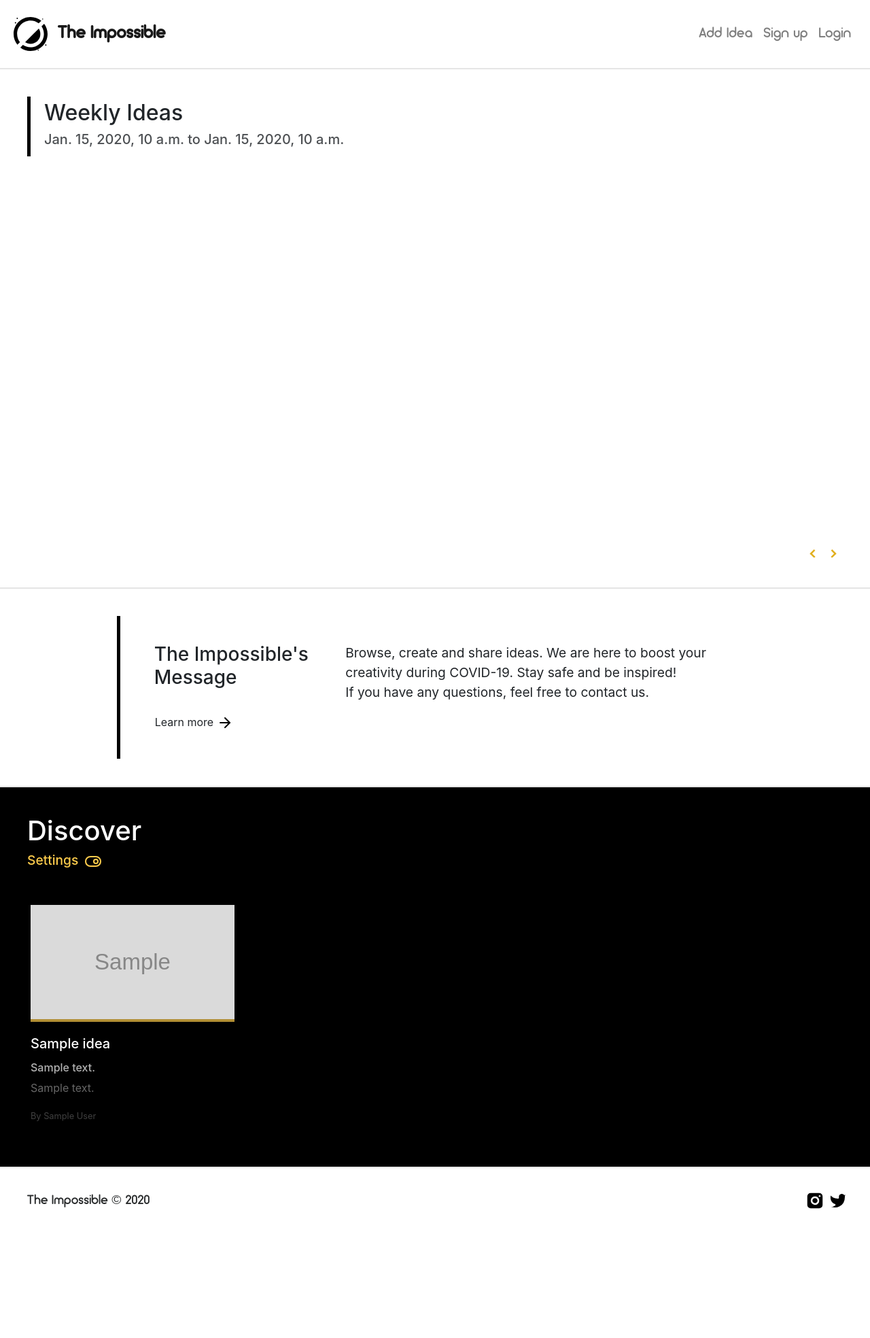
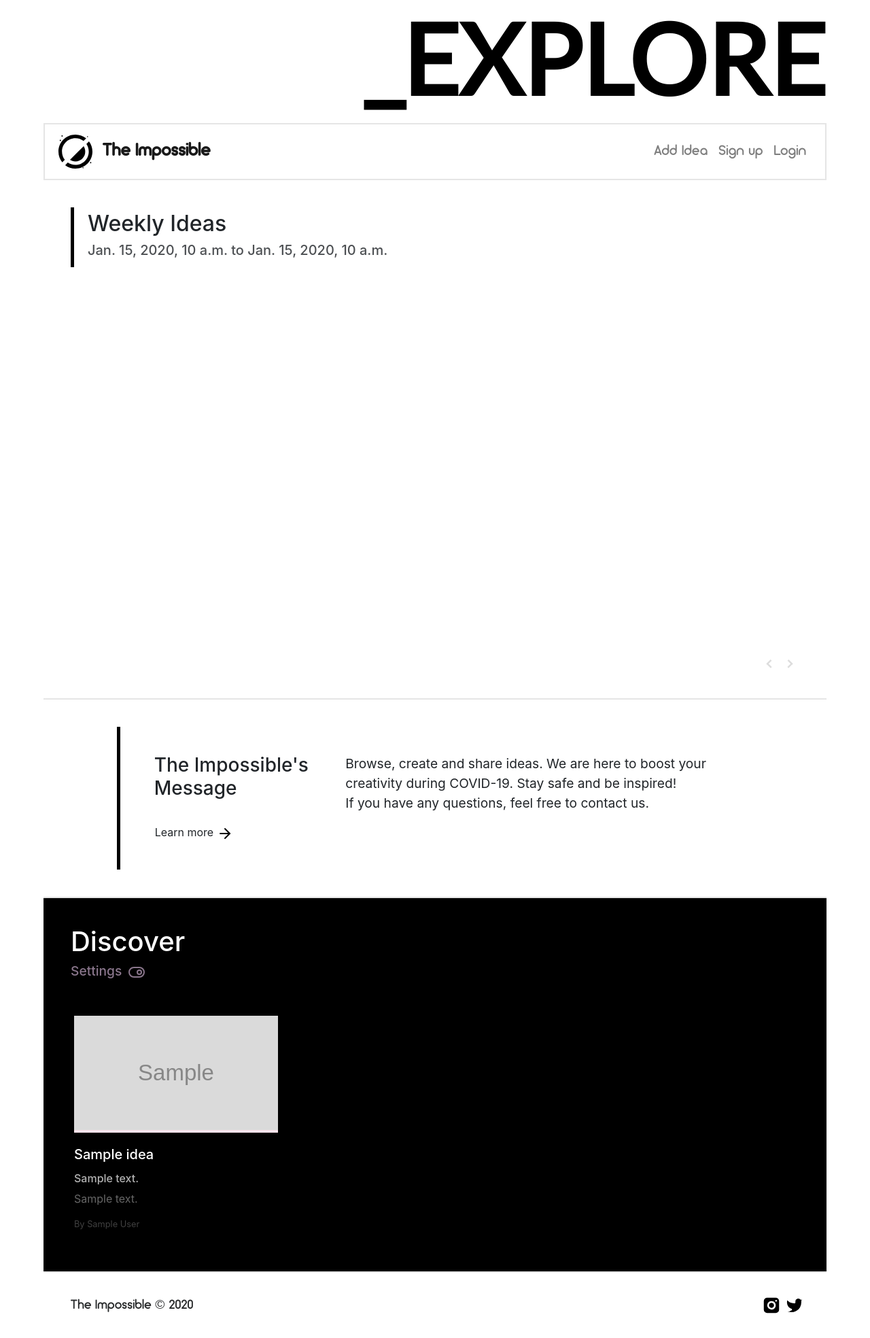
Before and after one commit to micha31r/the-impossible, a Django app: template src/idea/templates/idea/explore.html in a window 1280 px wide. Shown: the whole page at 68% size. Before the commit the page ends 1778 px from the top, so only its background shows below. Run offline with Django 3.2, Linux system fonts and the light colour scheme; the template is opened without the code that fills it: most values are stand-ins (such as "Sample title", 1, 10 or a date in 2020); grey boxes marked "Sample" are stand-in pictures; some libraries are stand-ins or nearby versions.

Commit message:
Edited many things
mainly css

```diff
--- a/src/idea/static/idea/explore_page/main.css
+++ b/src/idea/static/idea/explore_page/main.css
@@ -7,6 +7,13 @@
 a:hover {
 	color: currentColor;
 	text-decoration: none;
+}
+
+.before-header {
+	font-family: 'Lato', sans-serif;
+	font-size: 9rem;
+	color: #000;
+	text-align: right;
 }
 
 /* Explore */
@@ -50,7 +57,7 @@
 	border-color: black;
 }
 
-.announcement-wrapper h3, p {
+.announcement-wrapper h3, .announcement-wrapper p {
 	margin-right: 50px;
 	margin-bottom: 20px;
 	display: inline-block;
@@ -82,7 +89,7 @@
 }
 
 .discover-customise a {
-	color: rgb(254,204,76);
+	color: rgb(138,118,140);
 	font-size: 1.2rem;
 }
 
@@ -115,7 +122,7 @@
 .img-border {
 	border-bottom-width: 4px !important;
 	border-style: solid;
-	border-color: rgba(254,204,76,0.7) !important;
+	border-color: rgb(249,227,234) !important;
 	margin-bottom: 20px;
 }
 
--- a/src/idea/static/idea/masonary_idea/main.css
+++ b/src/idea/static/idea/masonary_idea/main.css
@@ -68,8 +68,8 @@
 	background-color: #fff;
 	width: 100%;
 	border: 0;
-	border-radius: 20px;
-	box-shadow: 0px 10px 15px #ccc;
+	border-radius: 0px;
+	box-shadow: 0px 10px 15px #ddd;
 	overflow: hidden;
 }
 
@@ -136,7 +136,7 @@
 
 @media only screen and (max-width: 10000px) {
 	.flex-wrapper {
-		width: 24%;
+		width: 23.5%;
 	}
 	.flex-wrapper:nth-of-type(4n+1) { order: 1; }
 	.flex-wrapper:nth-of-type(4n+2) { order: 2; }
@@ -146,7 +146,7 @@
 
 @media only screen and (max-width: 1099px) {
 	.flex-wrapper {
-		width: 32%;
+		width: 31.5%;
 	}
 	.flex-wrapper:nth-of-type(3n+1) { order: 1; }
 	.flex-wrapper:nth-of-type(3n+2) { order: 2; }
@@ -155,7 +155,7 @@
 
 @media only screen and (max-width: 799px) {
 	.flex-wrapper {
-		width: 48%;
+		width: 47.5%;
 		margin-bottom: 3%;
 	}
 	.flex-wrapper:nth-of-type(2n+1) { order: 1; }
--- a/src/idea/static/idea/pagination/main.css
+++ b/src/idea/static/idea/pagination/main.css
@@ -15,7 +15,7 @@
 }
 
 .change-page-unavailable .left-arrow, .change-page-unavailable .right-arrow  {
-	fill: rgb(225,175,30);
+	fill: #ddd;
 }
 
 .word-omission {
--- a/src/idea/templates/idea/explore.html
+++ b/src/idea/templates/idea/explore.html
@@ -4,6 +4,11 @@
 
 {% block title %}
 	<title>Explore - The Impossible</title>
+{% endblock %}
+
+{% block before %}
+	<link href="https://fonts.googleapis.com/css2?family=Lato&display=swap" rel="stylesheet">
+	<h1 class="before-header"><b>_EXPLORE</b></h1>
 {% endblock %}
 
 {% block nav_custom %}
@@ -67,7 +72,7 @@
 	<div class="wrapper discover-wrapper">
 		<div class="discover-header">
 			<h1>Discover</h1>
-			<h6 class="discover-customise"><a href="{% if user.is_authenticated %} {% else %} {% url 'login_page' %} {% endif %}">Settings <svg xmlns="http://www.w3.org/2000/svg" width="24" height="24" viewBox="0 0 24 24" fill="none" stroke="rgb(254,204,76)" stroke-width=2 stroke-linecap="round" stroke-linejoin="round" class="feather feather-toggle-right"><rect x="1" y="5" width="22" height="14" rx="7" ry="7"></rect><circle cx="16" cy="12" r="3"></circle></svg></a></h6>
+			<h6 class="discover-customise"><a href="{% if user.is_authenticated %} {% else %} {% url 'login_page' %} {% endif %}">Settings <svg xmlns="http://www.w3.org/2000/svg" width="24" height="24" viewBox="0 0 24 24" fill="none" stroke="rgb(138,118,140)" stroke-width=2 stroke-linecap="round" stroke-linejoin="round" class="feather feather-toggle-right"><rect x="1" y="5" width="22" height="14" rx="7" ry="7"></rect><circle cx="16" cy="12" r="3"></circle></svg></a></h6>
 		</div>
 		<br>
 		<div class="horizontal-overflow-wrapper">
--- a/src/the_impossible/static/component/base/main.css
+++ b/src/the_impossible/static/component/base/main.css
@@ -1,11 +1,9 @@
 body {
 	min-width: 300px;
-	width: 100vw;
-	max-width: 1500px;
+	width: 90vw;
+	max-width: 1200px;
 	height: 100vh;
-	/*font-family: 'Arciform', sans-serif;*/
 	overflow: scroll;
-	/*background-color: rgb(255,205,60);*/
 }
 
 .alert {
--- a/src/the_impossible/static/component/navbar/main.css
+++ b/src/the_impossible/static/component/navbar/main.css
@@ -1,22 +1,21 @@
 nav {
 	padding: 20px !important;
+	padding-top: 10px !important;
+	padding-bottom: 10px !important;
 	font-family: "Arciform", sans-serif;
-	border-bottom-style: solid;
-	border-color: rgb(225,175,30);
-	/*background-color: rgb(255,205,60);*/
 
-	/* Bottom border */
-	border-bottom-width: 2px;
+	border-width: 2px;
 	border-style: solid;
 	border-color: rgba(0,0,0,0.1);
 }
 
-@media only screen and (max-width: 576px) {
+@media only screen and (max-width: 768px) {
 	.navbar-collapse {
-		border-radius: 20px;
+		/* Make sure this is the same as navbar padding */
+		margin-top: 10px;
 		border-width: 2px;
 		border-style: dashed;
-		border-color: rgb(224,174,46);
+		border-color: #ddd;
 		padding: 15px;
 	}
 	.nav-link {
@@ -41,7 +40,7 @@
 }
 
 .collapse-icon {
-	stroke: rgb(155,105,0);
+	stroke: #bbb;
 }
 
 .dropdown-menu {
--- a/src/the_impossible/templates/base.html
+++ b/src/the_impossible/templates/base.html
@@ -111,7 +111,7 @@
 		<!-- Navbar -->
 		<link rel="stylesheet" type="text/css" href="{% static 'component/navbar/main.css' %}">
 
-		<nav class="navbar navbar-expand-sm navbar-light">
+		<nav class="navbar navbar-expand-md navbar-light">
 			<a class="navbar-brand" href="{% url 'home_page' %}"><img class="navbar-logo" src="{% static 'component/base/logo_black.svg' %}" width=50 height=50><b>The Impossible</b></a>
 			<button class="navbar-toggler" type="button" data-toggle="collapse" data-target="#navbarSupportedContent" aria-controls="navbarSupportedContent" aria-expanded="false" aria-label="Toggle navigation">
 		    	<svg class="collapse-icon" xmlns="http://www.w3.org/2000/svg" width="24" height="24" viewBox="0 0 24 24" fill="none" stroke="" stroke-width="2" stroke-linecap="round" stroke-linejoin="round" class="feather feather-align-right"><line x1="21" y1="10" x2="7" y2="10"></line><line x1="21" y1="6" x2="3" y2="6"></line><line x1="21" y1="14" x2="3" y2="14"></line><line x1="21" y1="18" x2="7" y2="18"></line></svg>
```
